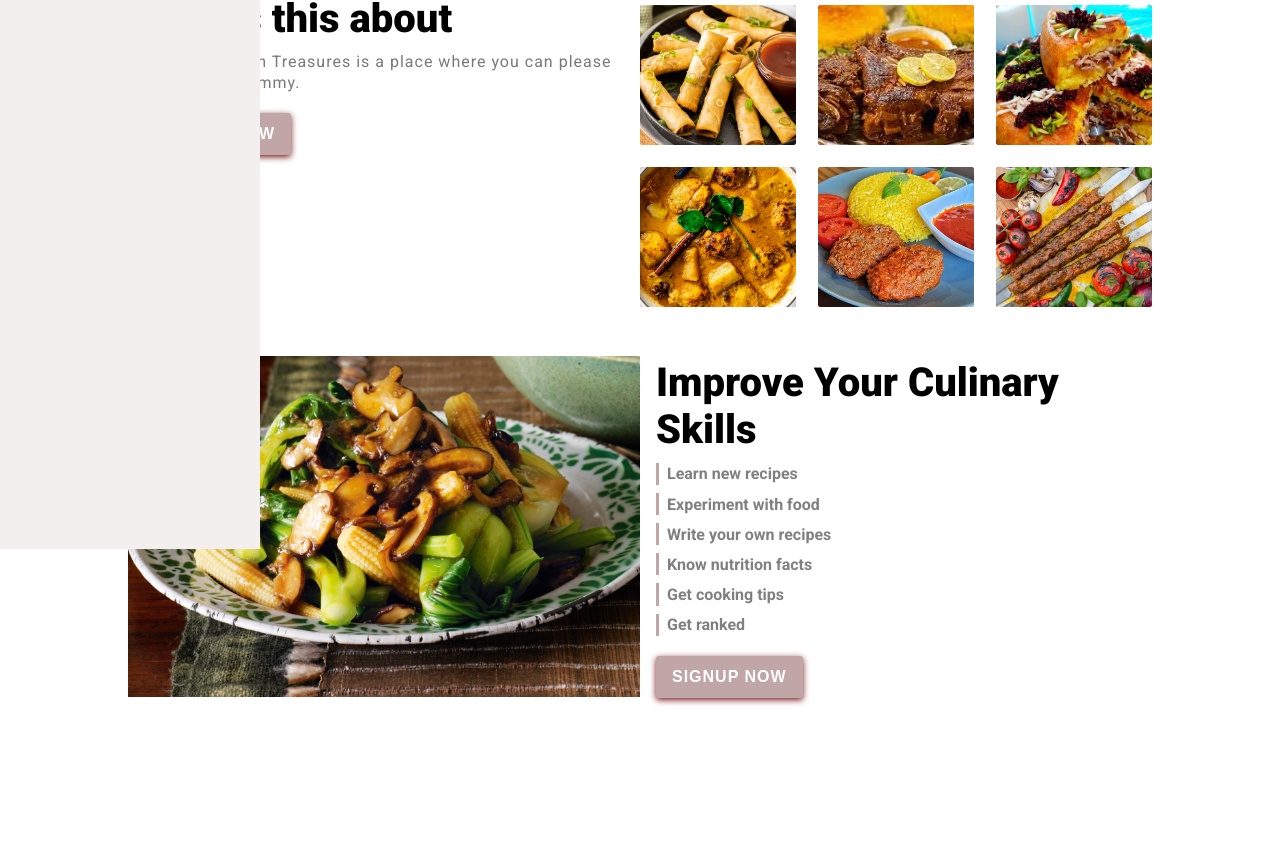
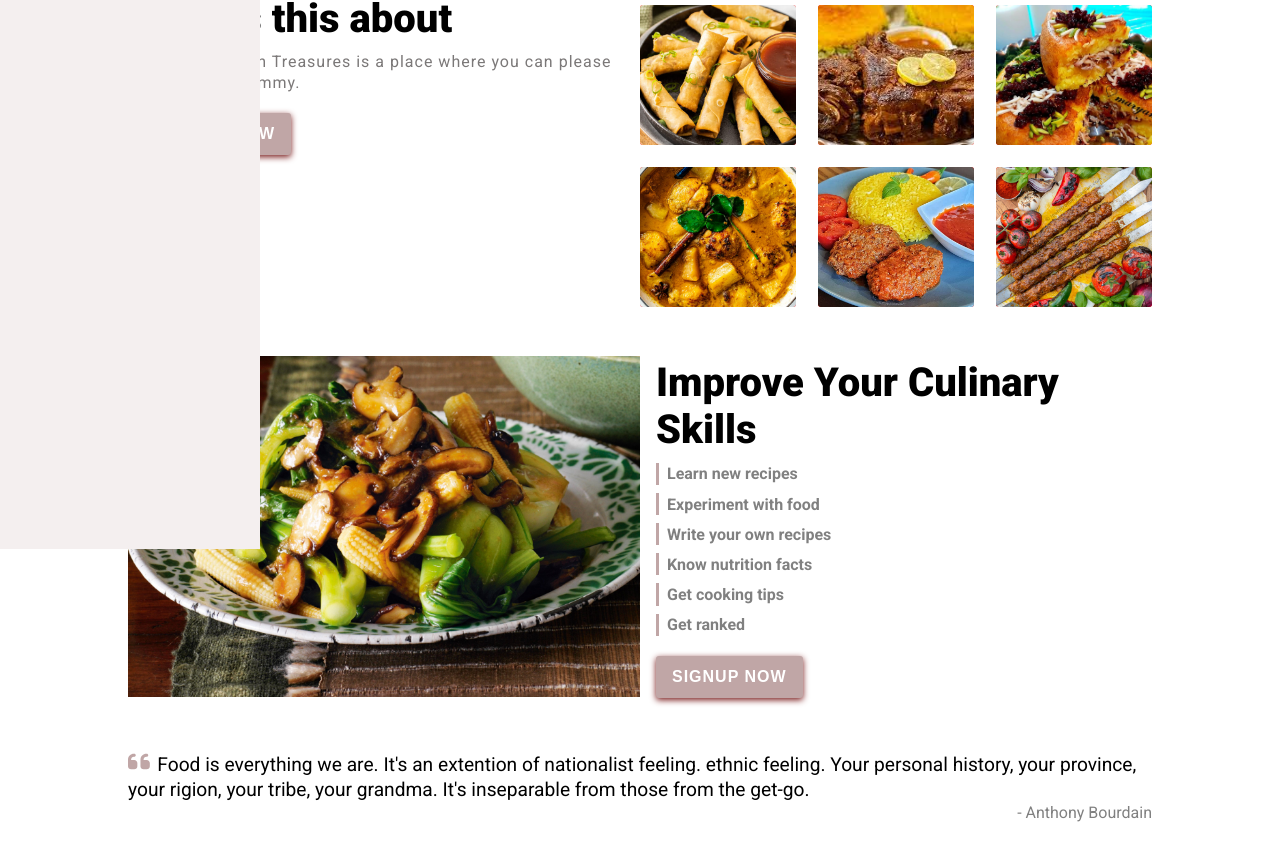
Before and after one commit to tara-hss/Handy-Recipes, a React (Create React App) app: page / in a window 1280 px wide. Shown: the part 251-1112 px from the top of the page. Before the commit the page ends 1038 px from the top, so only its background shows below. Built offline with nearby package versions, Linux system fonts and the light colour scheme.

Commit message:
Adds and styles a quote on home page.

```diff
--- a/src/App.js
+++ b/src/App.js
@@ -1,6 +1,7 @@
 import Navbar from "./components/Navbar"
 import HeroSection from "./components/HeroSection";
 import ImproveSkills from "./components/ImproveSkills";
+import QuoteSection from "./components/QuoteSection"
 
 function App() {
   return (
@@ -9,6 +10,7 @@ function App() {
       <div className="container main">
         <HeroSection />
         <ImproveSkills />
+        <QuoteSection />
       </div>
     </div>
   );
--- /dev/null
+++ b/src/components/QuoteSection.js
@@ -0,0 +1,15 @@
+import { FontAwesomeIcon } from "@fortawesome/react-fontawesome"
+import { faQuoteLeft } from "@fortawesome/free-solid-svg-icons"
+
+export default function QuoteSection() {
+    return (
+        <div className="section quote">
+            <p className="quote-text"><FontAwesomeIcon icon={faQuoteLeft} />
+                Food is everything we are. It's an extention of nationalist feeling. ethnic feeling. Your personal history, your province, your rigion, your tribe, your grandma. It's inseparable from those from the get-go.
+            </p>
+            <p className="quote-author">
+                - Anthony Bourdain
+            </p>
+        </div>
+    )
+}
--- a/src/styles/index.scss
+++ b/src/styles/index.scss
@@ -63,62 +63,6 @@ img {
     }
 }
 
-@import "partials/navbar.scss";
-
-.section {
-    display: flex;
-    align-items: center;
-    margin-bottom: 3em;
-    .title {
-        color: var(--text-color);
-        font-size: 2.5em;
-        margin-bottom: .25em;
-        font-weight: 900;
-    }
-    .info {
-        color: var(--background-light);
-        font-size: 1em;
-        letter-spacing: 1px;
-        line-height: 1.3em;
-        margin-bottom: 1.25em;
-    }
-    .col {
-        width: 50%;
-    }
-}
-
-@import "partials/hero-section.scss";
-
-.section.improve-skills {
-    .col.img {
-        img {
-            width: 100%;
-        }
-    }
-    .col.typography {
-        padding-left: 1em;
-        .skill-item {
-            border-left: .2em solid var(--primary-color);
-            margin-bottom: .5em;
-            padding-left: .5em;
-            padding: .1em 0 .1em .5em;
-            color: var(--text-light);
-            font-weight: bold;
-            transform: translateX(100%);
-            opacity: 0;
-            animation: getAnimationDuration(.3s) slideInRight forwards;
-            @for $i from 2 through 7 {
-                &:nth-child(#{$i}) {
-                    animation-delay: #{ $i * .1}s;
-                }
-            }
-        }
-        .btn {
-            margin-top: .75em;
-        }
-    }
-}
-
 .main {
     padding-block: 3vw;
 }
@@ -127,7 +71,13 @@ img {
     padding-inline: 10vw;
 }
 
+@import "partials/navbar.scss";
+@import "partials/section.scss";
+@import "partials/hero-section.scss";
+@import "partials/improve-section.scss";
+@import "partials/quote-section.scss";
 @import "partials/animations.scss";
+
 @media screen and (max-width: 768px) {
     .navbar{
         .nav-links {
--- /dev/null
+++ b/src/styles/partials/_improve-section.scss
@@ -0,0 +1,29 @@
+.section.improve-skills {
+    .col.img {
+        img {
+            width: 100%;
+        }
+    }
+    .col.typography {
+        padding-left: 1em;
+        .skill-item {
+            border-left: .2em solid var(--primary-color);
+            margin-bottom: .5em;
+            padding-left: .5em;
+            padding: .1em 0 .1em .5em;
+            color: var(--text-light);
+            font-weight: bold;
+            transform: translateX(100%);
+            opacity: 0;
+            animation: getAnimationDuration(.3s) slideInRight forwards;
+            @for $i from 2 through 7 {
+                &:nth-child(#{$i}) {
+                    animation-delay: #{ $i * .1}s;
+                }
+            }
+        }
+        .btn {
+            margin-top: .75em;
+        }
+    }
+}
--- /dev/null
+++ b/src/styles/partials/_quote-section.scss
@@ -0,0 +1,18 @@
+.section.quote {
+  display: block;
+  .quote-text  {
+    font-size: 1.2em;
+    line-height: 1.3;
+    color: var(--text-color);
+    margin-top: 1em;
+    svg {
+      color: var(--primary-color);
+      font-size: 1.3em;
+      margin-right: .3em;
+    }
+  }
+  .quote-author {
+    color: var(--text-light);
+    text-align: right;
+  }
+}
--- /dev/null
+++ b/src/styles/partials/_section.scss
@@ -0,0 +1,21 @@
+.section {
+    display: flex;
+    align-items: center;
+    margin-bottom: 3em;
+    .title {
+        color: var(--text-color);
+        font-size: 2.5em;
+        margin-bottom: .25em;
+        font-weight: 900;
+    }
+    .info {
+        color: var(--background-light);
+        font-size: 1em;
+        letter-spacing: 1px;
+        line-height: 1.3em;
+        margin-bottom: 1.25em;
+    }
+    .col {
+        width: 50%;
+    }
+}
```
